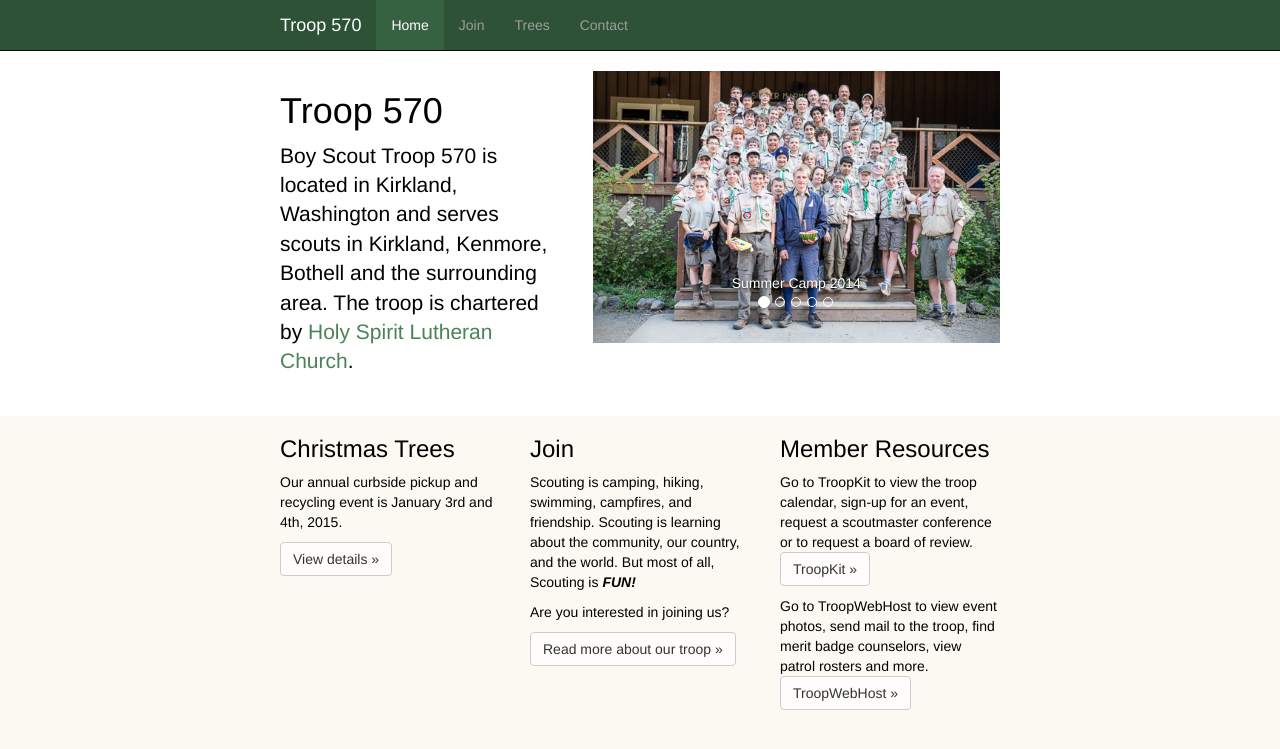
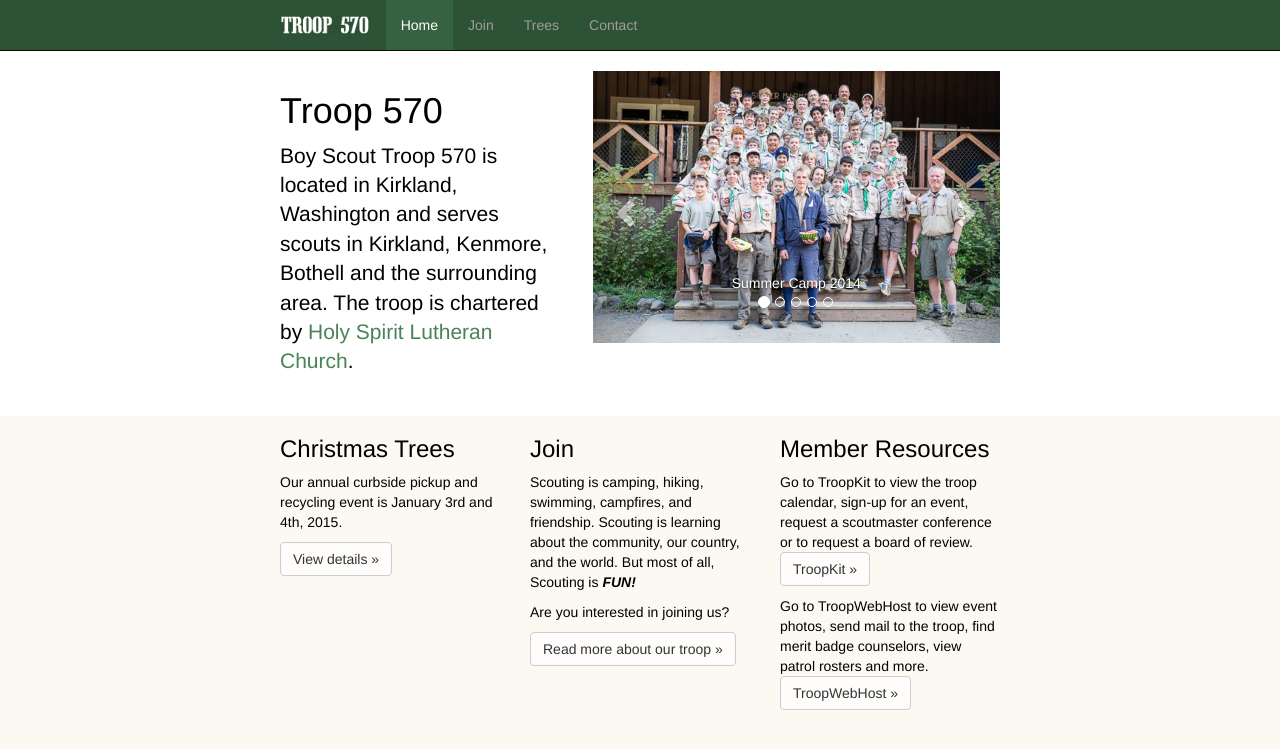
Before and after one commit to troop570/troop570.github.io, a Jekyll site: the page built from index.html, in a window 1280 px wide. Shown: the top 749 px of the page. Built offline with Jekyll 4.4.1, drawn with Linux system fonts in a browser that asks for light colours; nearby versions of some CDN libraries.

Commit message:
Set brand image in navbar.
I copied the image from the canopy plans.

```diff
--- a/_includes/navigation.html
+++ b/_includes/navigation.html
@@ -7,7 +7,7 @@
         <span class="icon-bar"></span>
         <span class="icon-bar"></span>
       </button>
-      <a class="navbar-brand" href="/">Troop 570</a>
+      <a class="navbar-brand" href="/"><img height="20" src="/images/logo.png"></a>
     </div>
     <div id="navbar" class="navbar-collapse collapse">
       <ul class="nav navbar-nav">
```
Also changed, not shown: images/logo.png (added).
